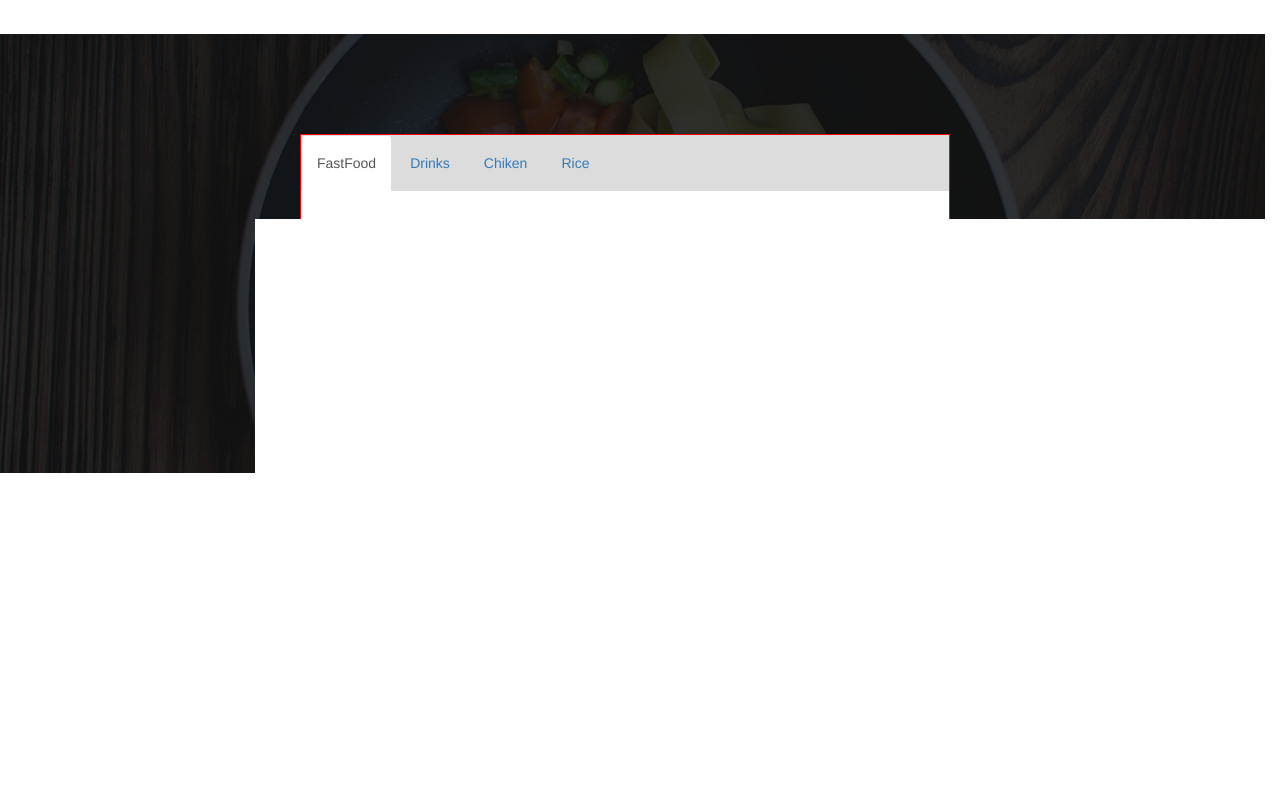
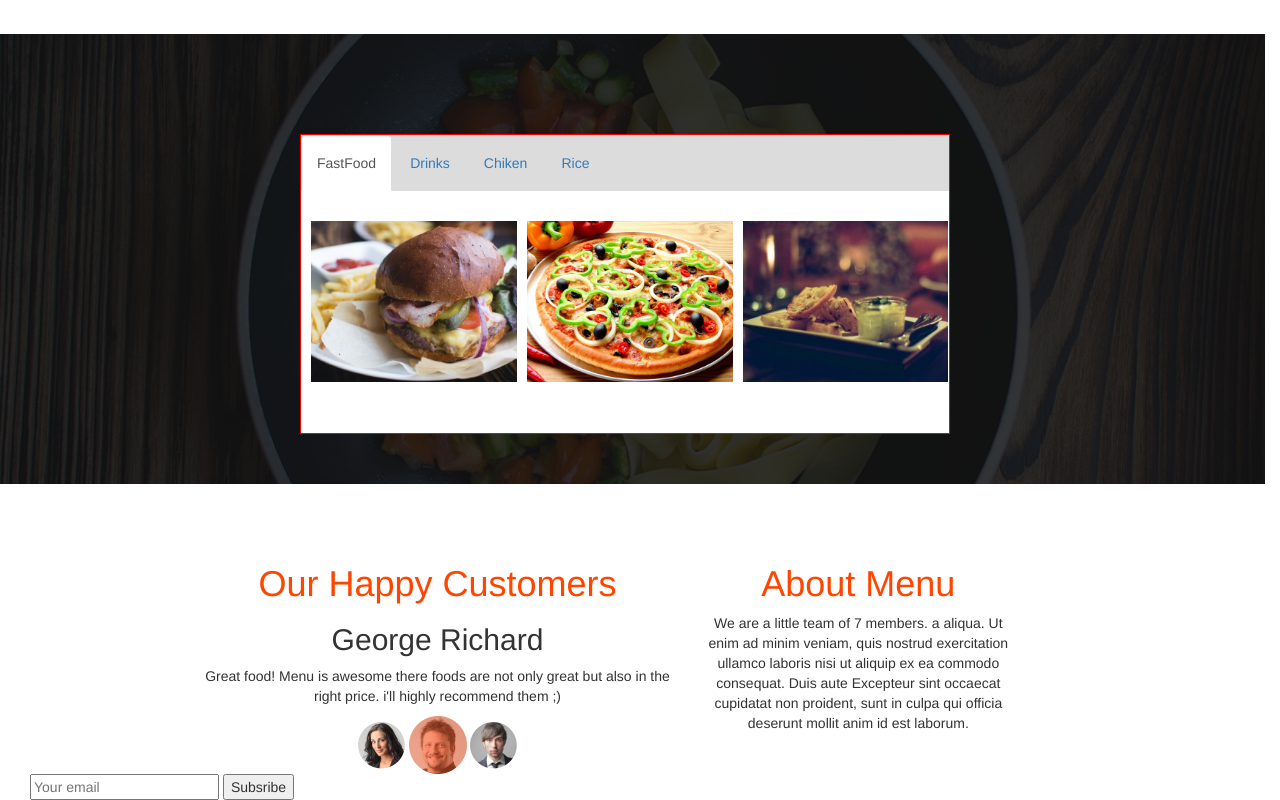
Before and after one commit to Nanozsaeed/Anitaskitchen, a plain HTML site: page index.html in a window 1280 px wide. Shown: the part 1814-2614 px from the top of the page. Before the commit the page ends 2488 px from the top, so only its background shows below. Drawn offline with Linux system fonts and the light colour scheme.

Commit message:
appling class of for1 for 2

```diff
--- a/css/styles.css
+++ b/css/styles.css
@@ -55,7 +55,8 @@
   color: white;
   margin-top: -10px;
 }
-.row1{
+
+.row1 {
   margin-top: -20px;
 }
 
@@ -68,31 +69,45 @@
 }
 
 .mnbar1 {
-  margin-left:45px;
+  margin-left: 45px;
   background-color: none;
-  }
-.sdbar1{
-    text-align: right;
 }
-.nav1{
+
+.sdbar1 {
+  text-align: right;
+}
+
+.nav1 {
   margin-top: 100px;
   background-image: url("../img/backgrounds/foodsBg.jpg");
   background-attachment: fixed;
   background-size: cover;
   padding-top: 100px;
 }
-.van{
-  margin:0px 300px 50px 300px;
+
+.van {
+  margin: 0px 300px 50px 300px;
   border: 1px solid red;
   background-color: white;
-  height:   300px;
+  height: 300px;
+}
 
-}
-.van ul{
-  background-color: 	#DCDCDC;
+.van ul {
+  background-color: #DCDCDC;
   color: orange;
 }
+
 #FastFood img {
   float: left;
   width: 33.3%;
 }
+
+.geo {
+  padding-left: 100px;
+ text-align: center;
+ margin: 1000px 100px;
+}
+
+.geo h1 {
+  color: #FF4500;
+}
--- a/index.html
+++ b/index.html
@@ -115,18 +115,29 @@
       </div>
     </div>
   </div>
-  <div class="container">
-    <h1> Our Happy Customers</h1>
-    <h2>George Richard</h2>
-    <P>Great food! Menu is awesome there foods are not only great but also in
-       the right price. i'll highly recommend them ;)</P>
+  <div class="row">
+    <div class="geo">
+      <div class="col-md-6">
+        <h1> Our Happy Customers</h1>
+        <h2>George Richard</h2>
+        <P>Great food! Menu is awesome there foods are not only great but also in the right price. i'll highly recommend them ;)</P>
         <img src="img/customers/p1.png" alt="customer">
         <img src="img/customers/p2.png" alt="customer">
         <img src="img/customers/p3.png" alt="customer">
-
-
+      </div>
+      <div class="col-md-4">
+        <h1>About Menu</h1>
+        <p>We are a little team of 7 members. a aliqua. Ut enim ad minim veniam, quis nostrud exercitation ullamco laboris nisi ut aliquip ex ea commodo consequat. Duis aute Excepteur sint occaecat cupidatat non proident, sunt in culpa qui officia deserunt
+          mollit anim id est laborum.</p>
+      </div>
+    </div>
   </div>
-
+  <div class="col-md-12 email">
+    <div class="col-md-12">
+    <input class="for" type="Email" name="Email" placeholder="Your email">
+    <button class="for1" type="button" name="Subsribe">Subsribe</button>
+  </div>
+  </div>
 
 </body>
 
```
